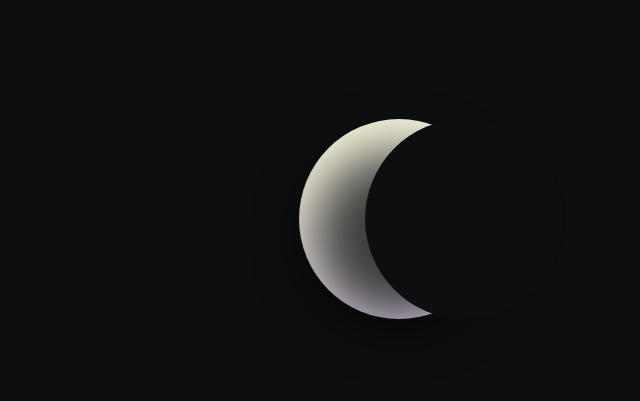
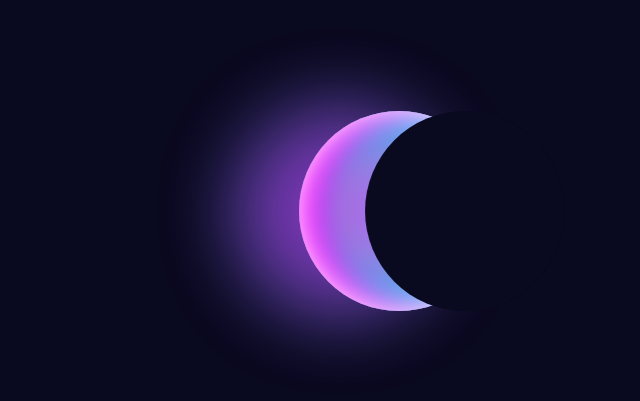
Before and after one commit to mariklim/bounce, a plain HTML site: page index.html in a window 1280 px wide. Shown: the part 189-590 px from the top of the page, without its empty margins (241-881 px from the left). Drawn offline with nearby package versions, Linux system fonts and the light colour scheme.

Commit message:
changed color

```diff
--- a/style.css
+++ b/style.css
@@ -1,9 +1,26 @@
+*{
+    box-sizing: border-box;
+    margin: 0;
+    padding: 0;
+}
+
+:root {
+    --sky: #09091F;
+    --white: #ffffff;
+  }
+
 body {
-    background-color: #0D0E0F;
+    background-color: var(--sky);
     height: 100dvh;
     display: flex;
     justify-content: center;
     align-items: center;
+  }
+
+
+  :root {
+    --blue: #1e90ff;
+    --white: #ffffff;
   }
 
 /* div {
@@ -21,24 +38,40 @@ body {
 
 
 .celestial {
+    box-shadow:
+    inset 0 0 30px #fff,
+    inset 20px 0 30px #f0f,
+    inset -30px 0 110px #0ff,
+    inset 20px 0 300px #f0f,
+    inset -20px 0 300px #0ff,
+    0 0 0px #fff,
+    -60px 0 80px #ff00ff7a,
+    -60px 0 80px rgba(0, 255, 255, 0.381);
     width: 200px;
     height: 200px;
     border-radius: 50%;
-    background: linear-gradient(-20deg, #e9defa 0%, #fbfcdb 100%);
+    /* background: linear-gradient(-20deg, #e9defa 0%, #fbfcdb 100%); */
     position: relative;
     transform: rotate(-35deg);
+    background: rgba(252,234,187,1);
+    background: -moz-radial-gradient(center, ellipse cover, rgba(252,234,187,1) 0%, rgba(248,181,0,1) 38%, rgba(17,17,15,1) 99%, rgba(13,14,15,1) 100%);
+    background: -webkit-gradient(radial, center center, 0px, center center, 100%, color-stop(0%, rgba(252,234,187,1)), color-stop(38%, rgba(248,181,0,1)), color-stop(99%, rgba(17,17,15,1)), color-stop(100%, rgba(13,14,15,1)));
+    background: -webkit-radial-gradient(center, ellipse cover, rgba(252,234,187,1) 0%, rgba(248,181,0,1) 38%, rgba(17,17,15,1) 99%, rgba(13,14,15,1) 100%);
+    background: -o-radial-gradient(center, ellipse cover, rgba(252,234,187,1) 0%, rgba(248,181,0,1) 38%, rgba(17,17,15,1) 99%, rgba(13,14,15,1) 100%);
+    background: -ms-radial-gradient(center, ellipse cover, rgba(252,234,187,1) 0%, rgba(248,181,0,1) 38%, rgba(17,17,15,1) 99%, rgba(13,14,15,1) 100%);
+    background: radial-gradient(ellipse at center, rgba(252,234,187,1) 0%, rgba(248,181,0,1) 38%, rgba(17,17,15,1) 99%, rgba(13,14,15,1) 100%);
+    filter: progid:DXImageTransform.Microsoft.gradient( startColorstr='#fceabb', endColorstr='#0d0e0f', GradientType=1 );
+
   }
   .celestial::after {
     content: "";
     width: 200px;
     height: 200px;
     border-radius: 50%;
-    background: #0D0E0F;
+    background: var(--sky);;
     position: absolute;
     right: -66px;
-    -webkit-box-shadow: -68px 17px 54px -14px rgba(0,0,0,0.75);
--moz-box-shadow: -68px 17px 54px -14px rgba(0,0,0,0.75);
-box-shadow: -68px 17px 54px -14px rgba(0,0,0,0.75);
+
   }
 
 
```
